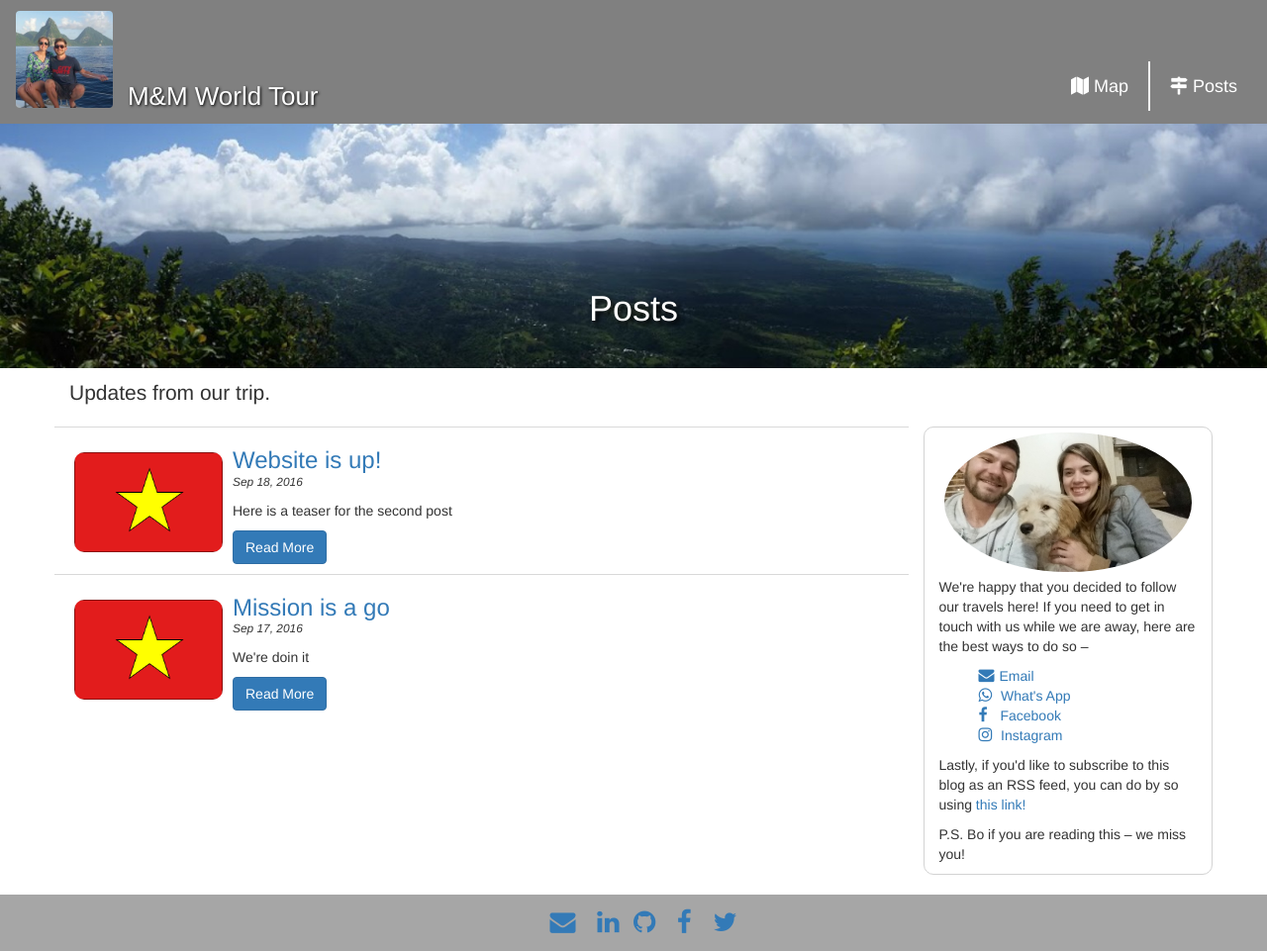
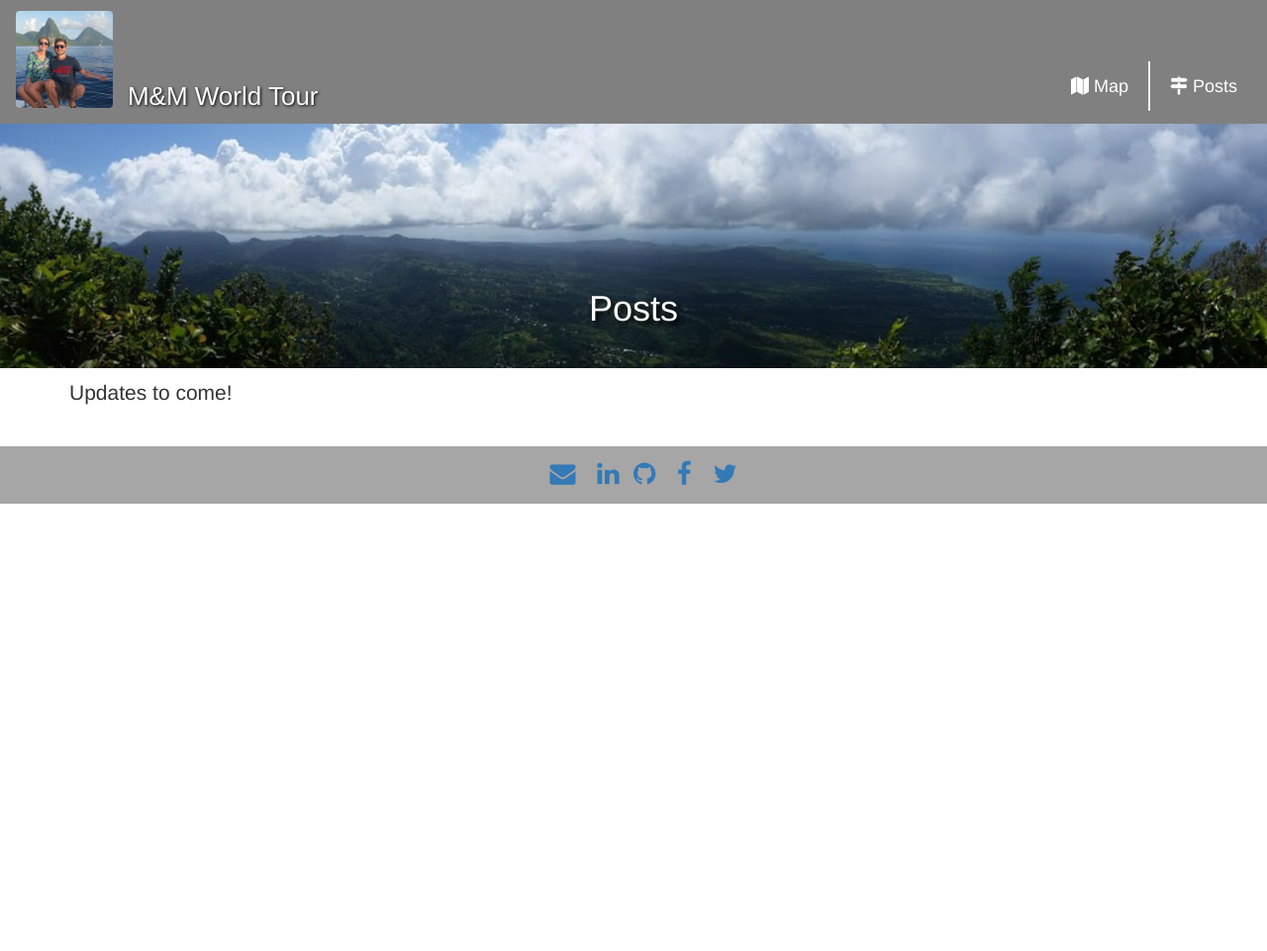
Before and after one commit to michaelrenzi/worldtour, a Jekyll site: the page built from posts.html, in a window 1280 px wide and 961 px high. Shown: the whole window at 99% size. Built offline with Jekyll 4.4.1, drawn with Linux system fonts in a browser that asks for light colours; nearby versions of some CDN libraries.

Commit message:
take out sample posts

```diff
--- a/posts.html
+++ b/posts.html
@@ -4,7 +4,8 @@ title: "Posts"
 permalink: /posts
 ---
 
-<p class="lead">Updates from our trip.</p>
+<p class="lead">Updates to come!</p>
+<!--
 <div class="row">
   <div class="col-lg-9 archive">
   {% for post in site.posts %}
@@ -31,3 +32,4 @@ permalink: /posts
     <p>P.S. Bo if you are reading this – we miss you!</p>
   </div>
 </div>
+-->
```
